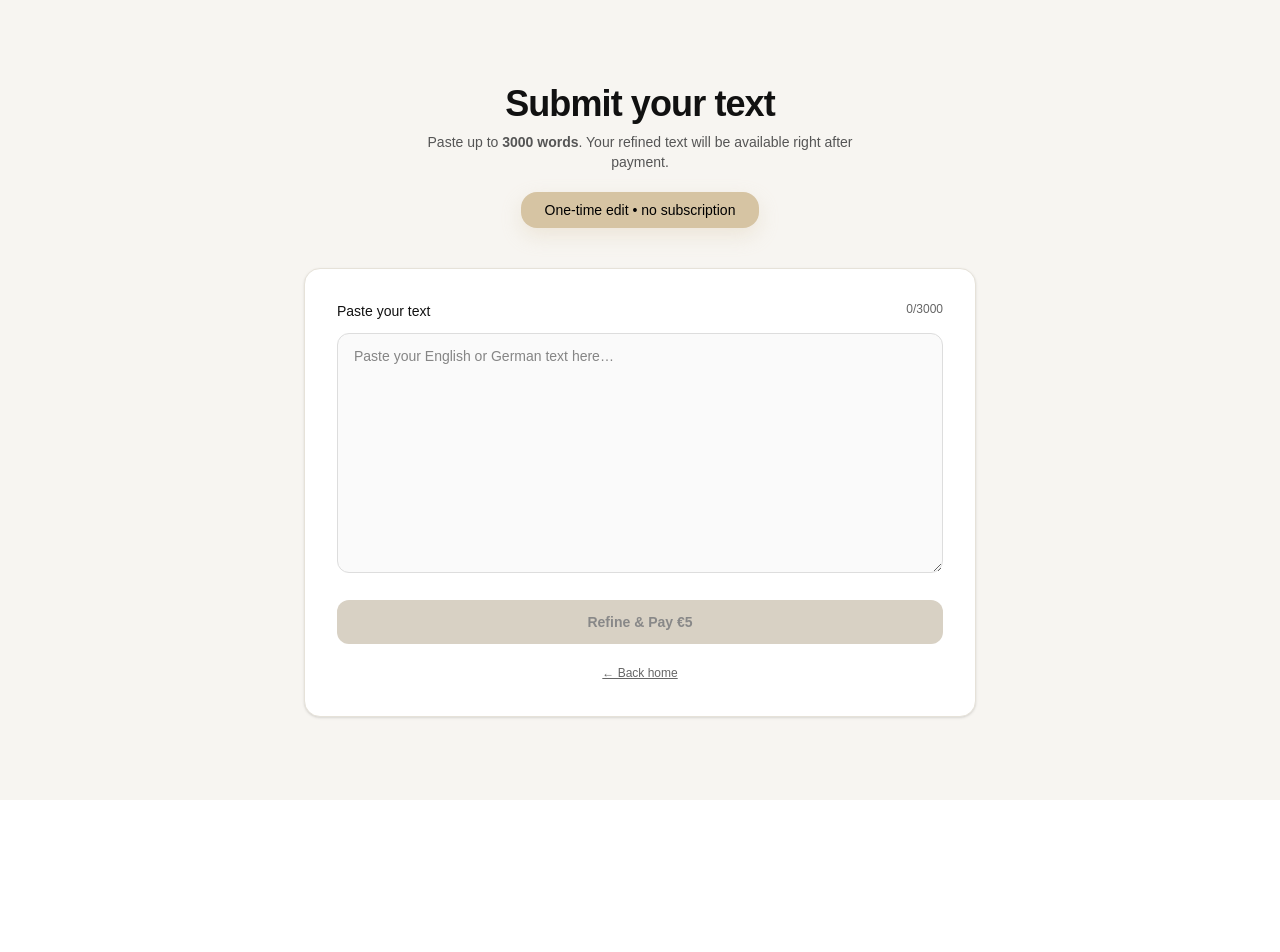
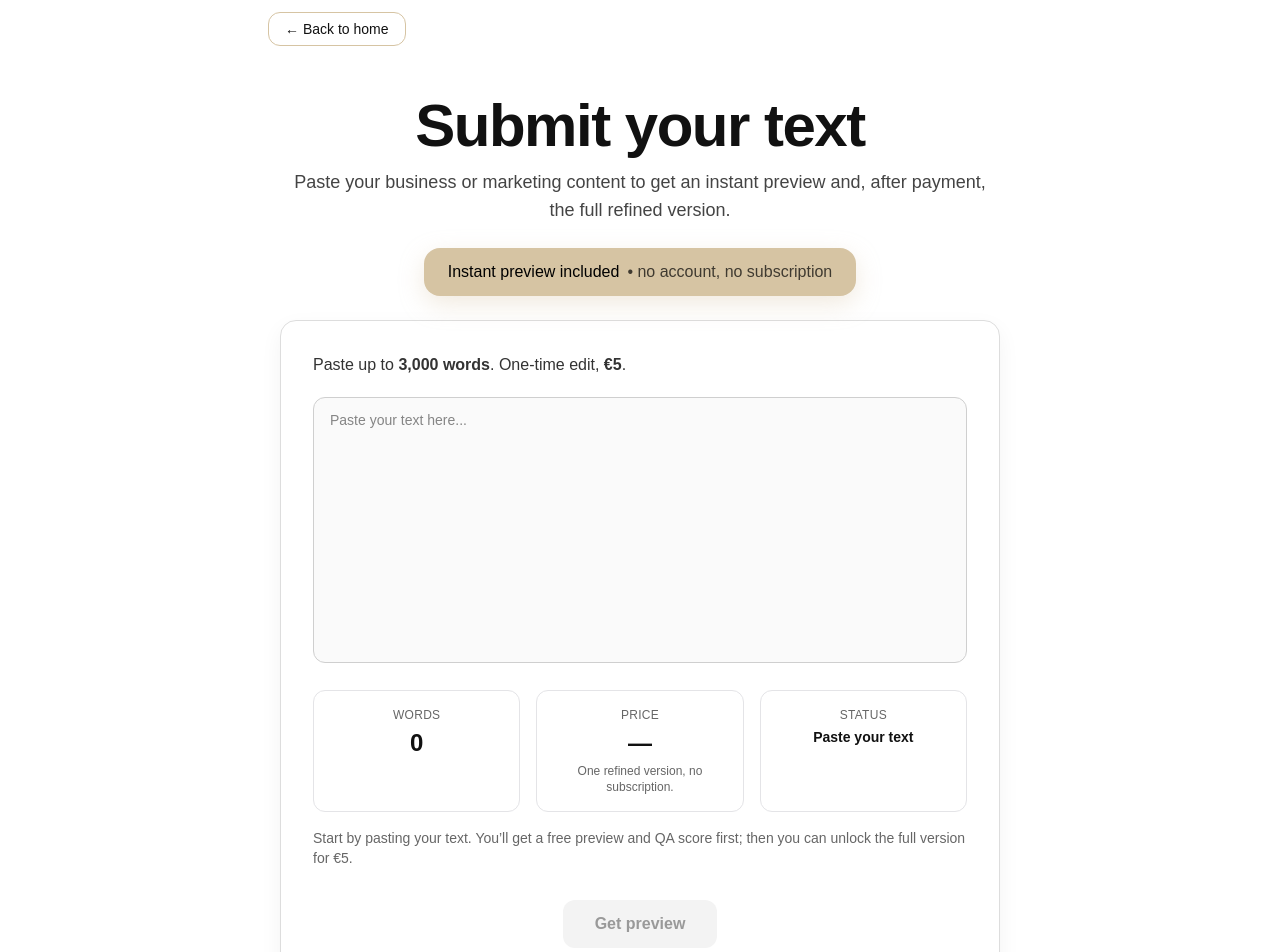
Before and after one commit to kaltriumsystems-hue/kaltrium-site-main, a Next.js app: page /upload in a window 1280 px wide. Shown: the top 952 px of the page. Before the commit the page ends 800 px from the top, so only its background shows below. Built offline with nearby package versions, Linux system fonts and the light colour scheme; no server answers.

Commit message:
Update page.tsx

```diff
--- a/src/app/upload/page.tsx
+++ b/src/app/upload/page.tsx
@@ -1,51 +1,117 @@
 "use client";
 
-import { useState, useMemo } from "react";
+import { useMemo, useState } from "react";
 
 const API_BASE =
   process.env.NEXT_PUBLIC_KALTRIUM_API_URL ||
   "https://kaltrium-editor-bot.onrender.com";
 
-const MAX_WORDS = 3000;
-const PRICE = 5;
+const FIXED_PRICE = 5;
 
-// simple word counter
+// Подсчёт слов
 function countWords(text: string) {
   const normalized = text.replace(/[\u200B-\u200D\uFEFF]/g, "").trim();
   if (!normalized) return 0;
-  return normalized.split(/\s+/).length;
+  const matches = normalized.match(/[A-Za-zÄÖÜäöüßЁА-Яёа-я0-9]+/gu);
+  return matches ? matches.length : 0;
 }
+
+// Ограничение по словам
+function clampToWordLimit(input: string, limit = 3000) {
+  const parts =
+    input
+      .replace(/[\u200B-\u200D\uFEFF]/g, "")
+      .trim()
+      .match(
+        /[A-Za-zÀ-ÖØ-öø-ÿ0-9]+(?:['’-][A-Za-zÀ-ÖØ-öø-ÿ0-9]+)*/g
+      ) || [];
+  if (parts.length <= limit) return input;
+  return parts.slice(0, limit).join(" ");
+}
+
+// Тип ответа превью под новый backend
+type PreviewResponse = {
+  ok: boolean;
+  lang: string;
+  qa: {
+    grammar: number;
+    clarity: number;
+    tone: number;
+    consistency: number;
+  } | null;
+  avg: number | null;
+  preview: string;
+  words: number;
+  error?: string;
+};
 
 export default function UploadPage() {
   const [text, setText] = useState("");
-  const [loading, setLoading] = useState(false);
-  const [error, setError] = useState<string | null>(null);
+  const [apiError, setApiError] = useState<string | null>(null);
+  const [previewData, setPreviewData] = useState<PreviewResponse | null>(null);
+  const [isPreviewLoading, setIsPreviewLoading] = useState(false);
+  const [isPayLoading, setIsPayLoading] = useState(false);
 
   const words = useMemo(() => countWords(text), [text]);
-  const disabled = loading || !text.trim() || words > MAX_WORDS;
+  const overLimit = words > 3000;
 
-  async function handleCheckout() {
-    setError(null);
+  const canPreview = words > 0 && !overLimit;
+  const canPay = !!previewData && words > 0 && !overLimit;
 
-    if (!text.trim()) {
-      setError("Please paste your text before continuing.");
+  // PREVIEW
+  async function handleGetPreview() {
+    if (!canPreview) return;
+    setApiError(null);
+    setPreviewData(null);
+    setIsPreviewLoading(true);
+
+    try {
+      const res = await fetch(`${API_BASE}/api/refine`, {
+        method: "POST",
+        headers: { "Content-Type": "application/json" },
+        body: JSON.stringify({ text, preview: true }),
+      });
+
+      if (!res.ok) {
+        let msg = "Preview failed.";
+        try {
+          const data = await res.json();
+          if (data?.error) msg = data.error;
+        } catch {
+          // ignore
+        }
+        setApiError(msg);
         return;
       }
 
-    if (words > MAX_WORDS) {
-      setError(`Your text exceeds ${MAX_WORDS} words.`);
+      const data = (await res.json()) as PreviewResponse;
+      if (!data.ok) {
+        setApiError(data.error || "Preview failed.");
         return;
       }
 
-    // ⭐ store text for /success page
+      setPreviewData(data);
+    } catch (err) {
+      console.error(err);
+      setApiError("Network error. Please try again.");
+    } finally {
+      setIsPreviewLoading(false);
+    }
+  }
+
+  // ОПЛАТА — фиксированная цена 5 €
+  async function handlePay() {
+    if (!canPay) return;
+    setIsPayLoading(true);
+    setApiError(null);
+
+    try {
+      // сохраняем текст, чтобы /success смог его взять
       localStorage.setItem("kaltrium_last_text", text);
 
-    setLoading(true);
-    try {
-      const res = await fetch(`${API_BASE}/api/create-checkout-session`, {
+      const res = await fetch("/api/create-checkout-session", {
         method: "POST",
         headers: { "Content-Type": "application/json" },
-        // backend uses STRIPE_PRICE_ID — amount is not needed
         body: JSON.stringify({
           text,
           lang: "auto",
@@ -53,94 +119,215 @@ export default function UploadPage() {
         }),
       });
 
-      const json = await res.json();
-      if (json?.url) {
-        window.location.href = json.url;
+      if (!res.ok) {
+        console.error("Stripe error", await res.text());
+        setApiError("Payment failed. Please try again.");
+        return;
+      }
+
+      const data = await res.json();
+      if (data.url) {
+        window.location.href = data.url; // редирект на Stripe Checkout
       } else {
-        setError("Failed to start checkout. Please try again.");
+        setApiError("No checkout URL returned.");
       }
-    } catch {
-      setError("Network error. Please try again.");
+    } catch (e) {
+      console.error(e);
+      setApiError("Payment error. Please try again.");
     } finally {
-      setLoading(false);
+      setIsPayLoading(false);
     }
   }
 
+  // ОДНА КНОПКА: сначала превью, потом оплата
+  function handlePrimaryClick() {
+    if (!previewData) {
+      // ещё нет превью → сначала получить превью
+      handleGetPreview();
+    } else {
+      // превью уже есть → открываем оплату
+      handlePay();
+    }
+  }
+
+  const primaryLabel = (() => {
+    if (!previewData) {
+      return isPreviewLoading ? "Getting preview…" : "Get preview";
+    }
+    // превью уже есть → кнопка для оплаты
+    if (isPayLoading) return "Opening checkout…";
+    return "Unlock full text (€5)";
+  })();
+
+  const primaryDisabled = (() => {
+    if (!previewData) {
+      return !canPreview || isPreviewLoading;
+    }
+    return !canPay || isPayLoading;
+  })();
+
   return (
-    <main className="min-h-screen bg-[#f7f5f1] flex items-center justify-center px-4 py-12">
-      <div className="w-full max-w-2xl mx-auto">
+    <main className="relative mx-auto max-w-3xl px-6 pt-8 pb-20 text-[#111]">
+      {/* BACK BUTTON */}
+      <a
+        href="/"
+        className="absolute top-3 left-3 inline-flex items-center gap-2 rounded-xl border border-[#d6c4a3] px-4 py-1.5 text-sm font-medium text-[#111]
+                   hover:bg-[#faf8f4] transition"
+      >
+        ← Back to home
+      </a>
 
       {/* HEADER */}
-        <div className="text-center mb-10">
-          <h1 className="text-4xl font-semibold text-[#111] tracking-tight">
+      <header className="text-center mt-16">
+        <h1 className="text-5xl md:text-6xl font-semibold tracking-tight">
           Submit your text
         </h1>
-          <p className="mt-2 text-sm text-[#555] max-w-md mx-auto">
-            Paste up to <strong>{MAX_WORDS} words</strong>. Your refined text will be available right after payment.
+        <p className="mt-3 text-lg text-[#444]">
+          Paste your business or marketing content to get an instant preview
+          and, after payment, the full refined version.
         </p>
 
-          <div className="mt-5 inline-flex items-center gap-2 rounded-2xl bg-[#d6c4a3] px-6 py-2 text-sm text-black font-medium shadow-[0_8px_20px_rgba(214,196,163,0.3)]">
-            One-time edit • no subscription
+        <div className="mt-6 inline-flex items-center gap-2 rounded-2xl bg-[#d6c4a3] px-6 py-3 text-black font-medium shadow-[0_8px_24px_rgba(214,196,163,0.35)]">
+          <span>Instant preview included</span>
+          <span className="opacity-70">• no account, no subscription</span>
+        </div>
+      </header>
+
+      {overLimit && (
+        <div className="mt-6 rounded-xl border border-[#fde68a] bg-[#fff7ed] px-4 py-3 text-sm text-[#9a6700]">
+          ⚠️ Your text exceeds the maximum limit (3,000 words). Please shorten
+          it or split into multiple texts.
+        </div>
+      )}
+
+      <section className="mt-6 bg-white border border-[#ddd] rounded-2xl shadow-[0_8px_22px_rgba(0,0,0,0.05)] p-8">
+        <div className="flex items-baseline justify-between gap-4 flex-wrap">
+          <p className="text-[#333] text-base">
+            Paste up to <strong>3,000 words</strong>. One-time edit,{" "}
+            <strong>€{FIXED_PRICE}</strong>.
+          </p>
+        </div>
+
+        <textarea
+          placeholder="Paste your text here..."
+          rows={12}
+          value={text}
+          onChange={(e) => {
+            setPreviewData(null); // новый текст → старое превью не актуально
+            setText(clampToWordLimit(e.target.value, 3000));
+          }}
+          className="mt-5 w-full resize-none rounded-xl border border-[#cfcfcf] bg-[#fafafa] px-4 py-3 text-sm text-[#111]
+                     focus:border-[#d6c4a3] focus:ring-1 focus:ring-[#d6c4a3] outline-none transition"
+        />
+
+        <div className="mt-5 grid grid-cols-1 sm:grid-cols-3 gap-4">
+          {/* Words */}
+          <div className="rounded-xl bg-white border border-zinc-200 p-4 text-center">
+            <div className="text-xs uppercase tracking-wide text-[#666]">
+              Words
+            </div>
+            <div className="mt-1 text-2xl font-semibold">{words}</div>
+          </div>
+
+          {/* Price (fixed) */}
+          <div className="rounded-xl bg-white border border-zinc-200 p-4 text-center">
+            <div className="text-xs uppercase tracking-wide text-[#666]">
+              Price
+            </div>
+            <div className="mt-1 text-2xl font-semibold">
+              {words > 0 && !overLimit ? `€${FIXED_PRICE}` : "—"}
+            </div>
+            <div className="text-xs text-[#666] mt-1">
+              One refined version, no subscription.
             </div>
           </div>
 
-        {/* CARD */}
-        <div className="bg-white border border-[#e6e2d9] rounded-2xl shadow-sm p-8">
-
-          {/* Label + word count */}
-          <div className="flex justify-between mb-3">
-            <span className="text-sm font-medium text-[#111]">
-              Paste your text
-            </span>
-            <span
-              className={`text-xs ${
-                words > MAX_WORDS ? "text-[#b91c1c]" : "text-[#666]"
-              }`}
-            >
-              {words}/{MAX_WORDS}
-            </span>
+          {/* Status */}
+          <div className="rounded-xl bg-white border border-zinc-200 p-4 text-center">
+            <div className="text-xs uppercase tracking-wide text-[#666]">
+              Status
+            </div>
+            <div className="mt-1 text-sm font-semibold">
+              {previewData
+                ? "Preview ready"
+                : words > 0
+                ? "Waiting for preview"
+                : "Paste your text"}
+            </div>
+          </div>
         </div>
 
-          {/* Textarea */}
-          <textarea
-            value={text}
-            onChange={(e) => setText(e.target.value)}
-            placeholder="Paste your English or German text here…"
-            className="w-full h-[240px] rounded-xl border border-[#ddd] bg-[#fafafa] px-4 py-3 text-sm text-[#111] focus:outline-none focus:ring-2 focus:ring-[#d6c4a3]"
-          />
+        {apiError && (
+          <p className="mt-4 text-sm text-[#b91c1c] bg-[#fef2f2] border border-[#fecaca] rounded-lg px-4 py-3">
+            {apiError}
+          </p>
+        )}
+        {!overLimit && words === 0 && !apiError && (
+          <p className="mt-4 text-sm text-[#666]">
+            Start by pasting your text. You’ll get a free preview and QA score
+            first; then you can unlock the full version for €5.
+          </p>
+        )}
 
-          {/* Error */}
-          {error && (
-            <div className="mt-3 text-sm text-[#b91c1c] bg-[#fef2f2] border border-[#fecaca] px-3 py-2 rounded-lg">
-              {error}
+        {/* ОДНА КНОПКА */}
+        <div className="mt-8 flex justify-center">
+          <button
+            disabled={primaryDisabled}
+            className={`rounded-xl px-8 py-3 font-semibold transition duration-200 ease-out
+              ${
+                !primaryDisabled
+                  ? "bg-[#d6c4a3] text-black shadow-[0_8px_20px_rgba(214,196,163,0.4)] hover:bg-[#cbb993] hover:shadow-[0_10px_24px_rgba(214,196,163,0.55)] active:scale-[0.98]"
+                  : "bg-[#f3f3f3] text-[#999] cursor-not-allowed shadow-none"
+              }`}
+            onClick={handlePrimaryClick}
+          >
+            {primaryLabel}
+          </button>
+        </div>
+
+        <p className="mt-3 text-center text-xs text-[#666]">
+          Preview shows only part of your refined text and your QA score. The
+          full edited version is available after a one-time payment of €5.
+        </p>
+
+        {previewData && (
+          <div className="mt-6 rounded-2xl border border-[#e5e7eb] bg-[#fafafa] p-5">
+            <div className="flex flex-wrap items-baseline justify-between gap-3">
+              <div>
+                <p className="text-xs uppercase tracking-wide text-[#666]">
+                  Preview · Language: {previewData.lang.toUpperCase()}
+                </p>
+                <p className="mt-1 text-sm text-[#333] whitespace-pre-line">
+                  {previewData.preview}
+                </p>
+              </div>
+              {previewData.qa && previewData.avg !== null && (
+                <div className="text-sm text-right">
+                  <p className="font-semibold">
+                    QA: {previewData.avg}/100
+                  </p>
+                  <p className="text-xs text-[#666]">
+                    Grammar {previewData.qa.grammar} · Clarity{" "}
+                    {previewData.qa.clarity}
+                    <br />
+                    Tone {previewData.qa.tone} · Consistency{" "}
+                    {previewData.qa.consistency}
+                  </p>
+                </div>
+              )}
+            </div>
           </div>
         )}
 
-          {/* Checkout Button */}
-          <button
-            onClick={handleCheckout}
-            disabled={disabled}
-            className={`w-full mt-5 rounded-xl px-4 py-3 text-sm font-semibold transition ${
-              disabled
-                ? "bg-[#d8d1c4] text-[#888] cursor-not-allowed"
-                : "bg-[#d6c4a3] text-black hover:bg-[#cbb893] shadow-[0_4px_12px_rgba(214,196,163,0.4)]"
-            }`}
-          >
-            {loading ? "Processing…" : `Refine & Pay €${PRICE}`}
-          </button>
-
-          {/* Back home */}
-          <div className="text-center mt-4">
-            <a
-              href="/"
-              className="text-xs text-[#666] hover:text-[#111] underline"
-            >
-              ← Back home
-            </a>
+        <div className="mt-8 text-center">
+          <span className="inline-flex items-center justify-center rounded-full bg-[#fdfaf5] border border-[#d6c4a3] px-4 py-1 text-sm font-medium text-[#111] shadow-sm">
+            🔒 Secure & private
+          </span>
+          <p className="mt-2 text-sm text-[#444]">
+            We don’t store your texts. Processing is secure and temporary.
+          </p>
         </div>
-
-        </div>
-      </div>
+      </section>
     </main>
   );
 }
```
Lines whose indentation alone changed are shown as unchanged.
